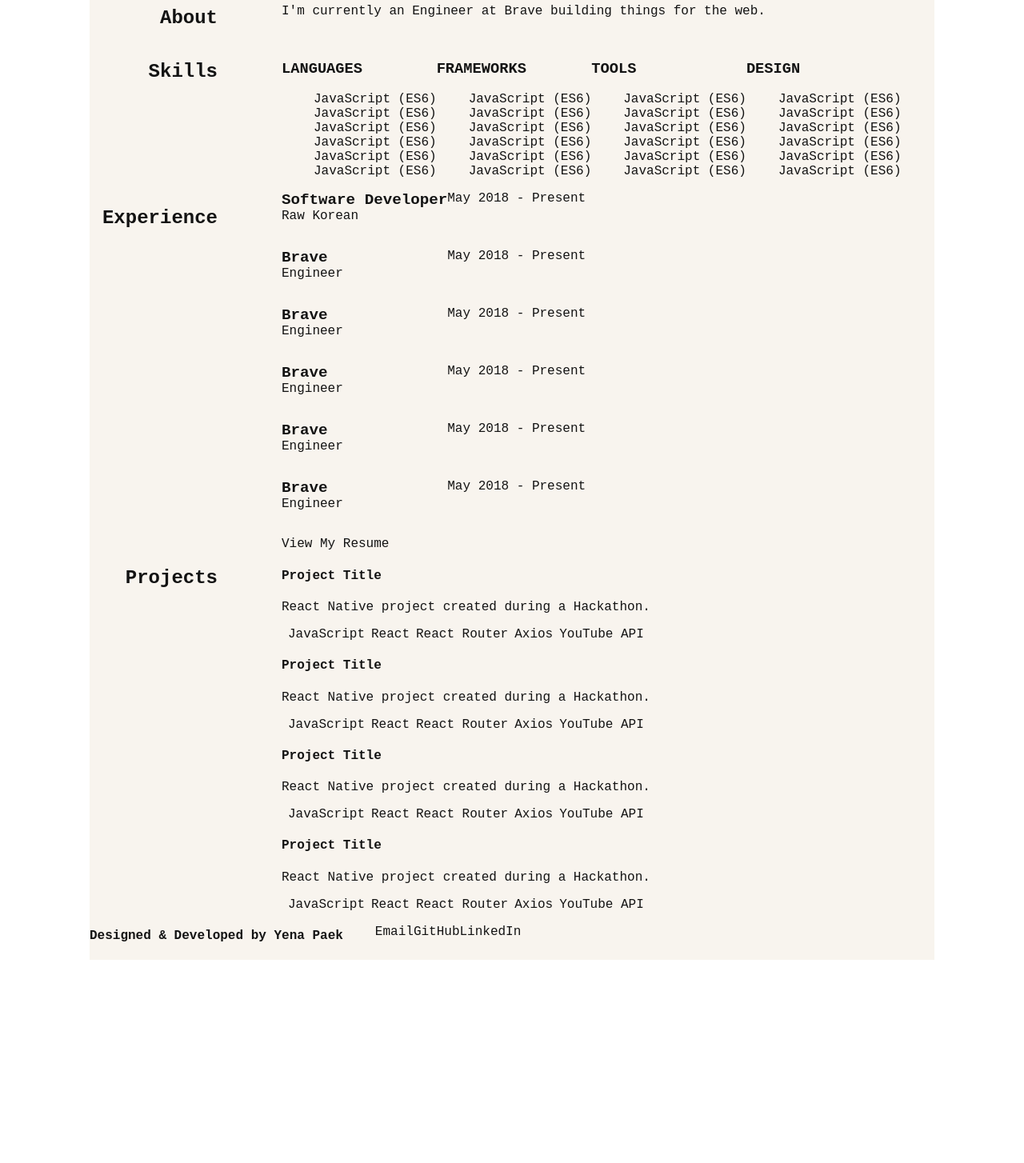
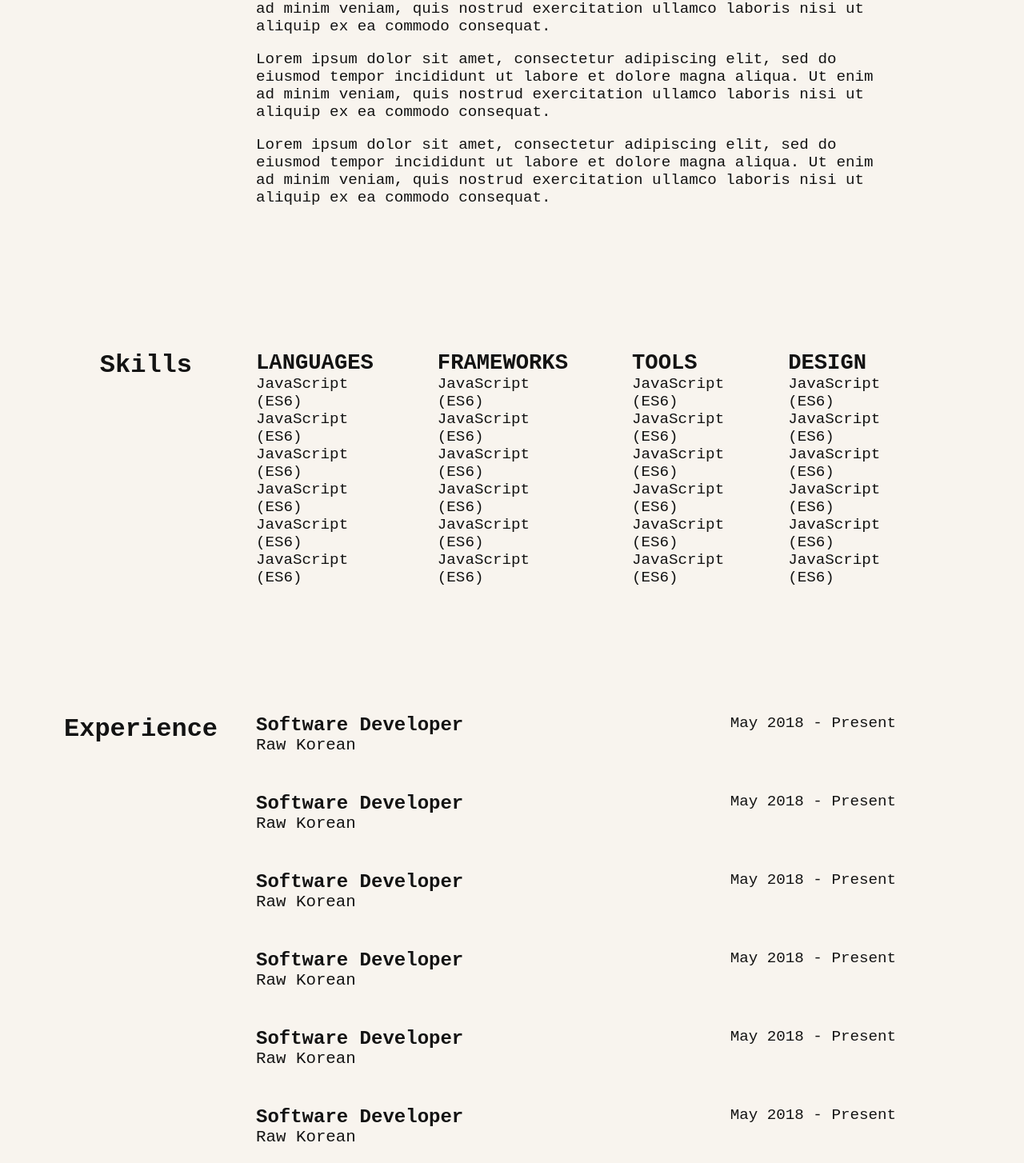
Before and after one commit to yenapaek/portfolio-v1, a React (Create React App) app: page / in a window 1280 px wide. Shown: the part 956-2410 px from the top of the page at 80% size. Before the commit the page ends 2268 px from the top, so only its background shows below. Built offline with nearby package versions, Linux system fonts and the light colour scheme.

Commit message:
added basic layout

```diff
--- a/package.json
+++ b/package.json
@@ -8,6 +8,7 @@
     "@testing-library/user-event": "^13.5.0",
     "react": "^17.0.2",
     "react-dom": "^17.0.2",
+    "react-icons": "^4.3.1",
     "react-scripts": "5.0.0",
     "web-vitals": "^2.1.4"
   },
--- a/src/components/Home.js
+++ b/src/components/Home.js
@@ -1,27 +1,29 @@
 import React from 'react';
+import { BsArrowUpCircle, BsArrowRight } from 'react-icons/bs';
 
 class Home extends React.Component {
     render(){
         return(
             <div className="homeCont">
                 <div className="headerBlock">
-                    <div className="homeMainText"><h2>Hi there!</h2></div>
-                    <div className="homeMainText"><h2>I'm <strong>Yena Paek</strong>, a design-minded software engineer.</h2></div>
+                    <div className="homeMainText">Hi there!</div>
+                    <div className="homeMainText">I'm <strong>Yena</strong>, a design-minded software engineer.</div>
                     <div className="btnClear">Get in touch</div>
                 </div>
-                <div className="colBlock">
-                    <div className="blockLabel">
-                        <h2>About</h2>
-                    </div>
-                    <div>
-                        <p>I'm currently an Engineer at Brave building things for the web.</p>
+                <div className="contentBlock">
+                    <div className="blockLabel">About</div>
+                    <div className="blockContent">
+                        <p>Lorem ipsum dolor sit amet, consectetur adipiscing elit, sed do eiusmod tempor incididunt ut labore et dolore magna aliqua. Ut enim ad minim veniam, quis nostrud exercitation ullamco laboris nisi ut aliquip ex ea commodo consequat. </p>
+                        <p>Lorem ipsum dolor sit amet, consectetur adipiscing elit, sed do eiusmod tempor incididunt ut labore et dolore magna aliqua. Ut enim ad minim veniam, quis nostrud exercitation ullamco laboris nisi ut aliquip ex ea commodo consequat. </p>
+                        <p>Lorem ipsum dolor sit amet, consectetur adipiscing elit, sed do eiusmod tempor incididunt ut labore et dolore magna aliqua. Ut enim ad minim veniam, quis nostrud exercitation ullamco laboris nisi ut aliquip ex ea commodo consequat. </p>
                     </div>
                 </div>
-                <div className="colBlock">
-                    <div className="blockLabel"><h2>Skills</h2></div>
-                    <div className="skillsList">
-                        <div>
-                            <h3>Languages</h3>
+                <div className="contentBlock">
+                    <div className="blockLabel">Skills</div>
+                    <div className="blockContent">
+                        <div className="skills">
+                            <div className="skill">
+                                <div className="skillTitle">Languages</div>
                                 <ul>
                                     <li>JavaScript (ES6)</li>
                                     <li>JavaScript (ES6)</li>
@@ -31,8 +33,8 @@ class Home extends React.Component {
                                     <li>JavaScript (ES6)</li>
                                 </ul>
                             </div>
-                        <div>
-                            <h3>Frameworks</h3>
+                            <div className="skill">
+                                <div className="skillTitle">Frameworks</div>
                                 <ul>
                                     <li>JavaScript (ES6)</li>
                                     <li>JavaScript (ES6)</li>
@@ -42,8 +44,8 @@ class Home extends React.Component {
                                     <li>JavaScript (ES6)</li>
                                 </ul>
                             </div>
-                        <div>
-                            <h3>Tools</h3>
+                            <div className="skill">
+                                <div className="skillTitle">Tools</div>
                                 <ul>
                                     <li>JavaScript (ES6)</li>
                                     <li>JavaScript (ES6)</li>
@@ -53,8 +55,8 @@ class Home extends React.Component {
                                     <li>JavaScript (ES6)</li>
                                 </ul>
                             </div>
-                        <div>
-                            <h3>Design</h3>
+                            <div className="skill">
+                                <div className="skillTitle">Design</div>
                                 <ul>
                                     <li>JavaScript (ES6)</li>
                                     <li>JavaScript (ES6)</li>
@@ -66,62 +68,68 @@ class Home extends React.Component {
                             </div>
                         </div>
                     </div>
-                <div className="colBlock">
-                    <div className="blockLabel"><h2>Experience</h2></div>
-                    <div className="experienceList">
-                        <div className="experienceRow">
-                            <div>
-                                <h4>Software Developer</h4>
-                                <p>Raw Korean</p>
                 </div>
-                            <div>May 2018 - Present</div>
+                <div className="contentBlock">
+                    <div className="blockLabel">Experience</div>
+                    <div className="blockContent">
+                        <div className="jobs">
+                            <div className="job">
+                                <div className="jobInfo">
+                                    <div className="jobTitle">Software Developer</div>
+                                    <div className="jobCompany"><a>Raw Korean</a></div>
                                 </div>
-                        <div className="experienceRow">
-                            <div>
-                                <h4>Brave</h4>
-                                <p>Engineer</p>
+                                <div className="jobDate">May 2018 - Present</div>
                             </div>
-                            <div>May 2018 - Present</div>
+                            <div className="job">
+                                <div className="jobInfo">
+                                    <div className="jobTitle">Software Developer</div>
+                                    <div className="jobCompany"><a>Raw Korean</a></div>
+
                                 </div>
-                        <div className="experienceRow">
-                            <div>
-                                <h4>Brave</h4>
-                                <p>Engineer</p>
+                                <div className="jobDate">May 2018 - Present</div>
                             </div>
-                            <div>May 2018 - Present</div>
+                            <div className="job">
+                                <div className="jobInfo">
+                                    <div className="jobTitle">Software Developer</div>
+                                    <div className="jobCompany"><a>Raw Korean</a></div>
+
                                 </div>
-                        <div className="experienceRow">
-                            <div>
-                                <h4>Brave</h4>
-                                <p>Engineer</p>
+                                <div className="jobDate">May 2018 - Present</div>
                             </div>
-                            <div>May 2018 - Present</div>
+                            <div className="job">
+                                <div className="jobInfo">
+                                    <div className="jobTitle">Software Developer</div>
+                                    <div className="jobCompany"><a>Raw Korean</a></div>
+
                                 </div>
-                        <div className="experienceRow">
-                            <div>
-                                <h4>Brave</h4>
-                                <p>Engineer</p>
+                                <div className="jobDate">May 2018 - Present</div>
                             </div>
-                            <div>May 2018 - Present</div>
+                            <div className="job">
+                                <div className="jobInfo">
+                                    <div className="jobTitle">Software Developer</div>
+                                    <div className="jobCompany"><a>Raw Korean</a></div>
+
                                 </div>
-                        <div className="experienceRow">
-                            <div>
-                                <h4>Brave</h4>
-                                <p>Engineer</p>
+                                <div className="jobDate">May 2018 - Present</div>
                             </div>
-                            <div>May 2018 - Present</div>
+                            <div className="job">
+                                <div className="jobInfo">
+                                    <div className="jobTitle">Software Developer</div>
+                                    <div className="jobCompany"><a>Raw Korean</a></div>
+
                                 </div>
-                        <div>View My Resume</div>
+                                <div className="jobDate">May 2018 - Present</div>
                             </div>
                         </div>
-                <div className="colBlock">
-                    <div className="blockLabel">
-                        <h2>Projects</h2>
                     </div>
-                    <div className="projectsList">
-                        <div className="projectRow">
-                            <div className="projectTitle">
-                                <h4>Project Title</h4>
+                </div>
+                <div className="contentBlock">
+                    <div className="blockLabel">Projects</div>
+                    <div className="blockContent">
+                        <div className="projects">
+                            <div className="project">
+                                <div className="projectInfo">
+                                    <div className="projectTitle">Project Title <a href="" target="_blank"><BsArrowRight /></a></div>
                                     <p>React Native project created during a Hackathon.</p>
                                 </div>
                                 <div className="projectTechList">
@@ -132,9 +140,9 @@ class Home extends React.Component {
                                     <div>YouTube API</div>
                                 </div>
                             </div>
-                        <div className="projectRow">
-                            <div className="projectTitle">
-                                <h4>Project Title</h4>
+                            <div className="project">
+                                <div className="projectInfo">
+                                   <div className="projectTitle">Project Title <a href="" target="_blank"><BsArrowRight /></a></div>
                                     <p>React Native project created during a Hackathon.</p>
                                 </div>
                                 <div className="projectTechList">
@@ -145,9 +153,9 @@ class Home extends React.Component {
                                     <div>YouTube API</div>
                                 </div>
                             </div>
-                        <div className="projectRow">
-                            <div className="projectTitle">
-                                <h4>Project Title</h4>
+                            <div className="project">
+                                <div className="projectInfo">
+                                   <div className="projectTitle">Project Title <a href="" target="_blank"><BsArrowRight /></a></div>
                                     <p>React Native project created during a Hackathon.</p>
                                 </div>
                                 <div className="projectTechList">
@@ -158,9 +166,9 @@ class Home extends React.Component {
                                     <div>YouTube API</div>
                                 </div>
                             </div>
-                        <div className="projectRow">
-                            <div className="projectTitle">
-                                <h4>Project Title</h4>
+                            <div className="project">
+                                <div className="projectInfo">
+                                   <div className="projectTitle">Project Title <a href="" target="_blank"><BsArrowRight /></a></div>
                                     <p>React Native project created during a Hackathon.</p>
                                 </div>
                                 <div className="projectTechList">
@@ -173,19 +181,16 @@ class Home extends React.Component {
                             </div>
                         </div>
                     </div>
+                </div>
                 <div className="footer">
-                    <div>
-                        <h4>Designed & Developed by
-Yena Paek</h4>
-                    </div>
+                    <div className="footerLabel">Designed & Built by Yena Paek</div>
                     <div className="footerLinks">
-                        <ul>
-                            <li>Email</li>
-                            <li>GitHub</li>
-                            <li>LinkedIn</li>
-                        </ul>
+                        <a>Email</a>
+                        <a>LinkedIn</a>
+                        <a>GitHub</a>
                     </div>
                 </div>
+                <div className="floating"><BsArrowUpCircle /></div>
             </div>
         );
     }
--- a/src/style/App.css
+++ b/src/style/App.css
@@ -1,6 +1,5 @@
 .App {
   font-family: 'Roboto Mono', monospace;
-  background-color: #f8f4EE;
   color: rgb(19, 19, 19);
   /*
     color: rgba(19, 19, 19, 60%);
@@ -8,17 +7,24 @@
   */
 }
 
+
 /**BODY**/
 html {
   scroll-behavior: smooth;
 }
 body {
-  padding: 7rem;
+  padding: 7rem 5rem;
   margin: 0;
   font-family: 'Roboto Mono', monospace;
+  background-color: #f8f4EE;
 }
 
+
 /**BUTTONS**/
+a:hover {
+  cursor: pointer;
+}
+
 .btnClear {
   border: 1px solid #131313;
   padding: 0.75rem;
@@ -26,72 +32,134 @@ body {
   width: fit-content;
   margin-top: 8rem;
 }
-
 .btnClear:hover {
   background-color: #131313;
   color: #ffffff;
+}
+
+.projectTitle a svg{
+  margin: 0;
+  padding: 0;
+  font-size: 1rem;
+  color:rgba(19, 19, 19, 60%);
 }
 
 /**CONTAINERS**/
 .headerBlock {
   height: 100vh;
 }
-
-.headerBlock .homeMainText h2 {
+.headerBlock .homeMainText {
   font-size: 2.5rem;
   font-weight: 400;
   line-height: 1.5;
 }
 
-.colBlock {
+.contentBlock {
   display: flex;
-  flex-direction: row;
+  flex-wrap: wrap;
+  margin-bottom: 10rem;
+}
+.blockLabel {
+  margin-right: 5rem;
+  width: 100%;
+  max-width: 10rem;
+  font-size: 2rem;
+  text-align: right;
+  font-weight: 700;
+}
+.blockContent {
+  width: 100%;
+  max-width: 50rem;
 }
 
-div.blockLabel {
-  margin-right: 5rem;
-  width: 10rem;
+
+/**CONTENT BLOCKS**/
+p {
+  margin-top: 0;
+}
+ul li {
+  list-style: none;
+}
+p, li {
+  font-size: 1.2rem;
 }
 
-.blockLabel>h2{
-  font-size: 1.5rem;
-  text-align: right;
-}
-
-ul li {
-  list-style-type: none;
-}
-
-.skillsList {
+.skills {
   display: flex;
 }
-
-.skillsList div>h3 {
+.skill {
+  padding-right: 5rem;
+}
+.skillTitle {
   text-transform: uppercase;
+  font-size: 1.7rem;
+  font-weight: 600;
 }
-.experienceList .experienceRow {
-  display: flex;
-  justify-content: space-between;
-  margin-bottom: 2rem;
-}
-
-.experienceRow h4, .experienceRow p {
+.skill ul {
+  padding: 0;
   margin: 0;
 }
 
-.experienceRow h4 {
+.job {
+  display: flex;
+  justify-content: space-between;
+}
+.jobInfo {
+  padding-bottom: 3rem;
+}
+.jobTitle {
+  font-size: 1.5rem;
+  font-weight: 600;
+}
+.jobCompany {
+  font-size: 1.3rem;
+}
+.jobDate {
   font-size: 1.2rem;
 }
 
+.projects {
+  display: flex;
+  flex-direction: column;
+}
+.project {
+  padding-bottom: 3rem;
+}
+.projectTitle {
+  font-size: 1.5rem;
+  font-weight: 600;
+  padding-bottom: 0.5rem;
+}
 .projectTechList {
   display: flex;
-  justify-content: space-evenly;
+  flex-wrap: wrap;
+}
+.projectTechList div {
+  border: 1px solid rgba(19, 19, 19, 60%);
+  border-radius: 2px;
+  padding: 0.25rem 0.5rem;
+  margin-right: 0.75rem;
+  color:rgba(19, 19, 19, 60%);
 }
 
+
+/**FOOTER**/
 .footer {
   display: flex;
+  justify-content: space-between;
+  width: 100%;
+}
+.footerLabel {
+  font-size: 1.25rem;
+  padding-right: 2rem;
+}
+.footerLinks a{
+  margin-left: 5rem;
 }
 
-.footerLinks li {
-  display: inline-block;
+.floating {
+  position: fixed;
+  bottom: 0.5rem;
+  right: 1rem;
+  font-size: 2rem;
 }
```
Also changed, not shown: 1 other file (tests, documents, lock files or other folders). Lines whose indentation alone changed are shown as unchanged.
